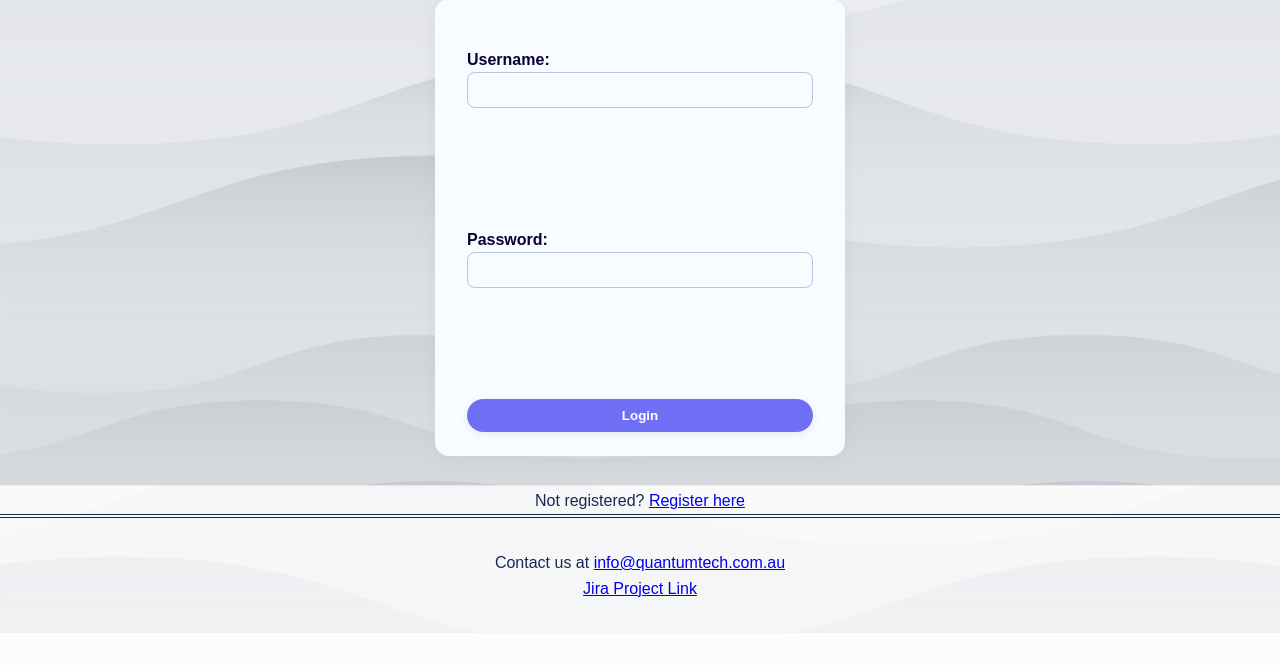
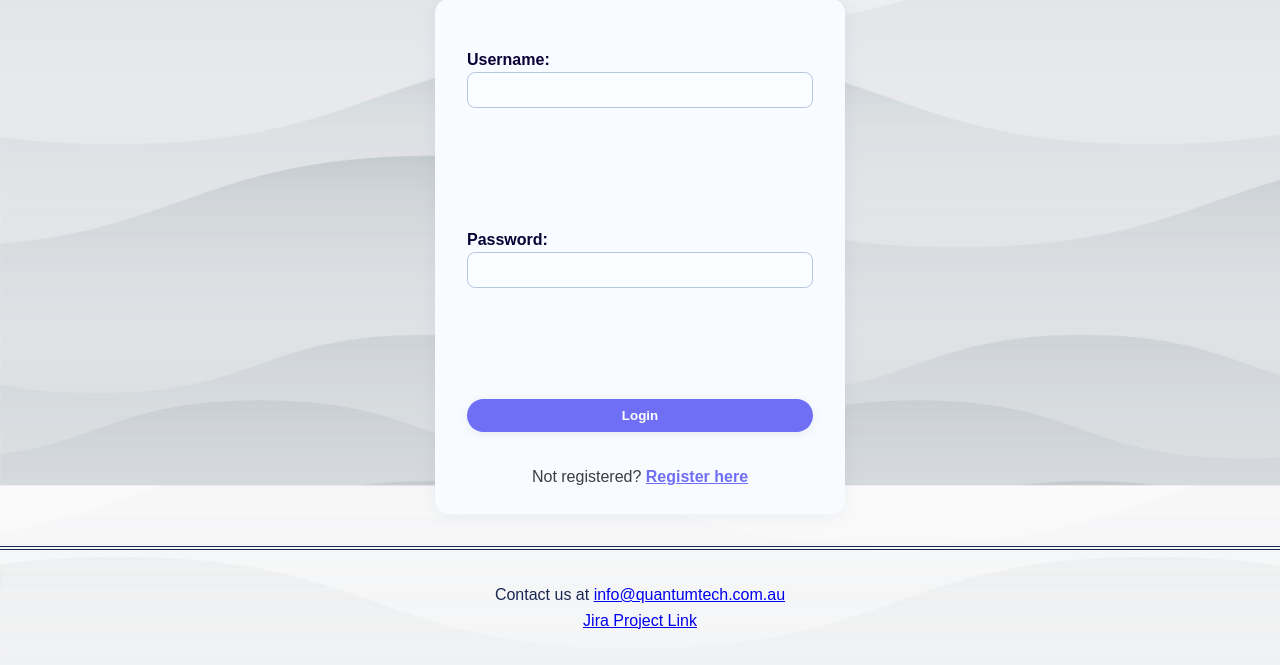
Before and after one commit to 105716506/Project1, a PHP site: page /login.php in a window 1280 px wide. Shown: the part 368-1033 px from the top of the page. Before the commit the page ends 1001 px from the top, so only its background shows below. Run offline with PHP 8.4, Linux system fonts and the light colour scheme.

Commit message:
Placed the New Register button next to login button

```diff
--- a/Styles/Styles.css
+++ b/Styles/Styles.css
@@ -481,6 +481,25 @@
     transform: scale(1.06);
 }
 
+.register-link {
+    text-align: center;
+    font-size: 1em;
+    margin-top: 1em;
+    color: #393e46;
+}
+
+.register-link a {
+    color: #6f6ff5;
+    text-decoration: underline;
+    font-weight: 600;
+    transition: color 0.17s;
+}
+
+.register-link a:hover {
+    color: #393e46;
+}
+
+
 /* Center main headings for dashboard */
 main h1, main h2 {
     text-align: center;
--- a/login.php
+++ b/login.php
@@ -92,8 +92,10 @@
                 <input type="password" name="password" required>
             </label><br><br>
             <input type="submit" value="Login">
+
+            <p class="register-link">Not registered? <a href="register_manager.php">Register here</a></p>
         </form>
-        <p>Not registered? <a href="register_manager.php">Register here</a></p>
+
     <?php endif; ?>
 </main>
 
```
